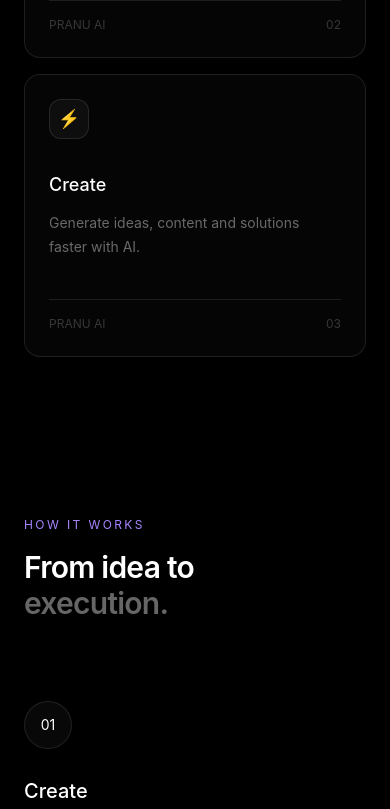
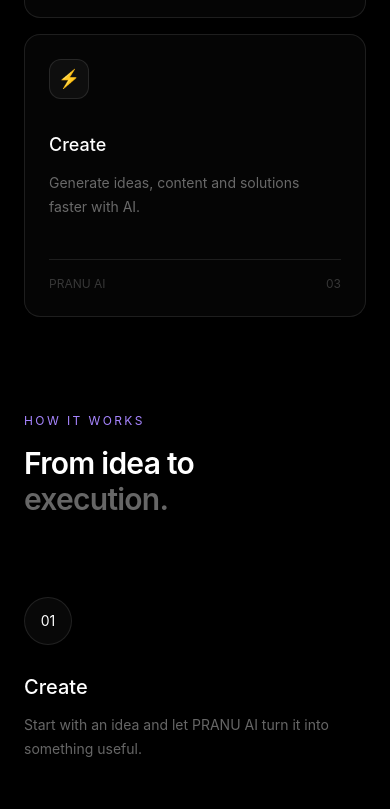
Before and after one commit to pranayapradhan/animated-saas, a React (Vite) app: page / in a window 390 px wide. Shown: the part 1982-2791 px from the top of the page. Built offline with nearby package versions, Linux system fonts and the light colour scheme.

Commit message:
feat: add animated testimonials section

```diff
--- a/src/sections/AISection.tsx
+++ b/src/sections/AISection.tsx
@@ -20,7 +20,7 @@ const AISection = () => {
   return (
     <section
       ref={sectionRef}
-      className="relative overflow-hidden bg-black px-6 py-16 sm:py-16"
+      className="relative overflow-hidden bg-black px-6 py-10 sm:py-16"
     >
       {/* Background Glow */}
       <div className="parallax-background pointer-events-none absolute left-1/2 top-1/2 h-[500px] w-[500px] -translate-x-1/2 -translate-y-1/2 rounded-full bg-violet-500/10 blur-[120px]" />
--- a/src/sections/Features.tsx
+++ b/src/sections/Features.tsx
@@ -46,7 +46,7 @@ const Features = () => {
     <section
       ref={sectionRef}
       id="features"
-      className="bg-black px-6 py-24 sm:py-32"
+      className="bg-black px-6 py-14 sm:py-20"
     >
       <div className="mx-auto max-w-6xl">
 
--- a/src/sections/HowItWorks.tsx
+++ b/src/sections/HowItWorks.tsx
@@ -41,7 +41,7 @@ const HowItWorks = () => {
   return (
     <section
       ref={sectionRef}
-      className="bg-black px-6 py-16 sm:py-16"
+      className="bg-black px-6 py-10 sm:py-16"
     >
       <div className="mx-auto max-w-6xl">
 
--- a/src/sections/testimonials/Testimonials.tsx
+++ b/src/sections/testimonials/Testimonials.tsx
@@ -29,7 +29,7 @@ const testimonials = [
 
 const Testimonials = () => {
   return (
-    <section className="bg-black px-6 py-16 sm:py-16">
+    <section className="bg-black px-6 py-10 sm:py-16">
       <div className="mx-auto max-w-6xl">
 
         {/* Section Heading */}
```
